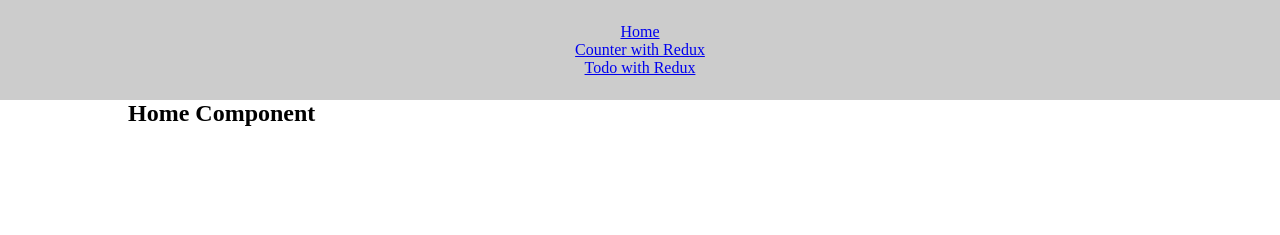
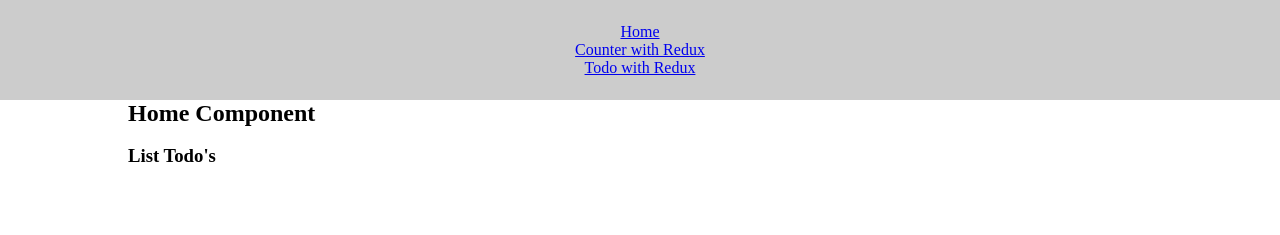
Before and after one commit to sathishvisar/react-redux-example, a React (Create React App) app: page / in a window 1280 px wide. Shown: the top 235 px of the page. Built offline with nearby package versions, Linux system fonts and the light colour scheme.

Commit message:
redux shared props (Todo -> Home)

```diff
--- a/src/App.js
+++ b/src/App.js
@@ -5,7 +5,7 @@ import { compose, createStore } from "redux";
 import { Provider } from "react-redux";
 
 // Views
-import Home from './views/Home'
+import HomeContainer from './views/Home'
 
 // Componets
 import CounterContainer from './components/counter/CounterContainer'
@@ -36,7 +36,7 @@ class App extends React.Component{
                 <Provider store={store}>
                     <BrowserRouter>
                         <Switch history={customHistory}>
-                            <Route path="/" exact={true} render={defaultLayout(Home)} />
+                            <Route path="/" exact={true} render={defaultLayout(HomeContainer)} />
                             <Route path="/counter" render={defaultLayout(CounterContainer)} />
                             <Route path="/todo" render={defaultLayout(TodoContainer)} />
                         </Switch>
--- a/src/Views/Home.js
+++ b/src/Views/Home.js
@@ -1,18 +1,47 @@
 import React from 'react';
+import { connect } from "react-redux";
 
 
 class Home extends React.Component{
+
+    componentDidMount(){
+        console.log(this.props)
+    }
 
     render(){
 
         return(
             <React.Fragment>
                 <h2>Home Component</h2>
+                <br />
+                <div>
+                    <h3>List Todo's</h3>
+                    <ul>
+                        {this.props.todos.map(todo =>
+                            <li
+                                key={todo.id}
+                                style={{
+                                    textDecoration: todo.completed ? 'line-through' : 'none'
+                                }}
+                            >{todo.text}</li>
+                        )}
+                    </ul>
+                </div>
             </React.Fragment>
         )
     }
 
 }
 
+const mapStateToProps = (state, ownProps) => {
+    return {
+      todos: state.todos
+    }
+};
 
-export default Home;
+
+const HomeContainer = connect(
+    mapStateToProps
+)(Home);
+
+  export default HomeContainer;
```
